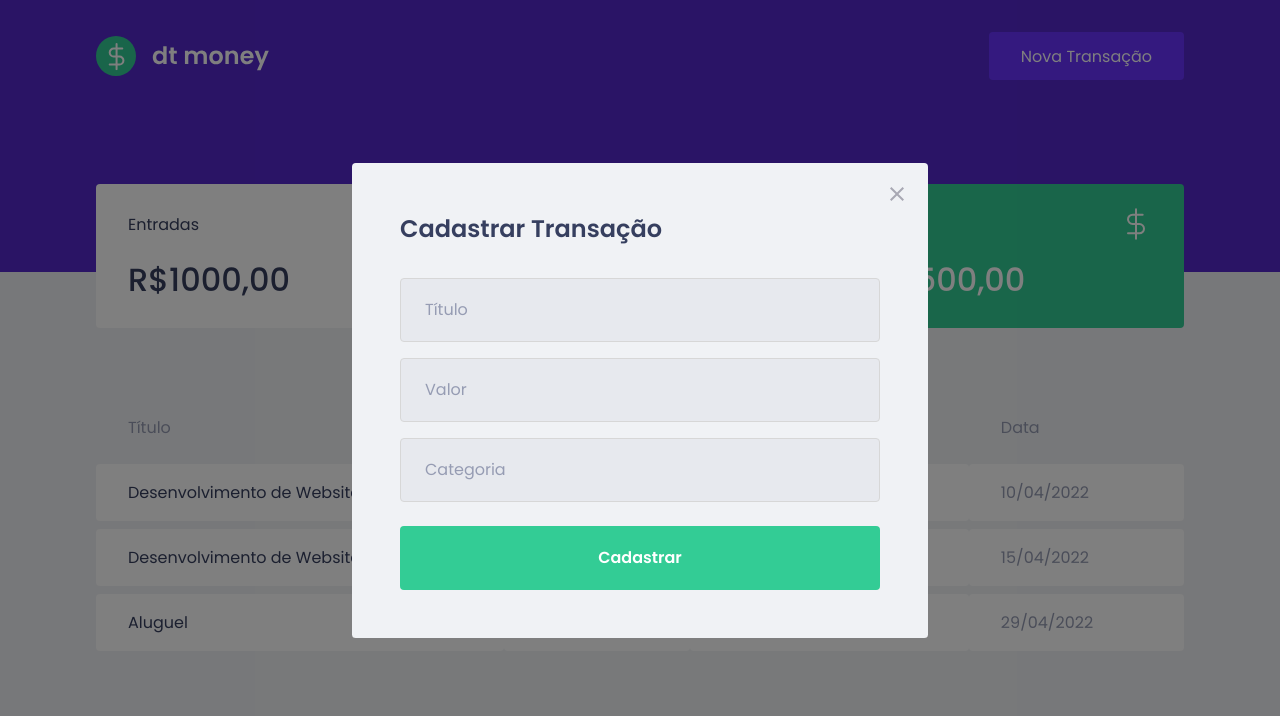
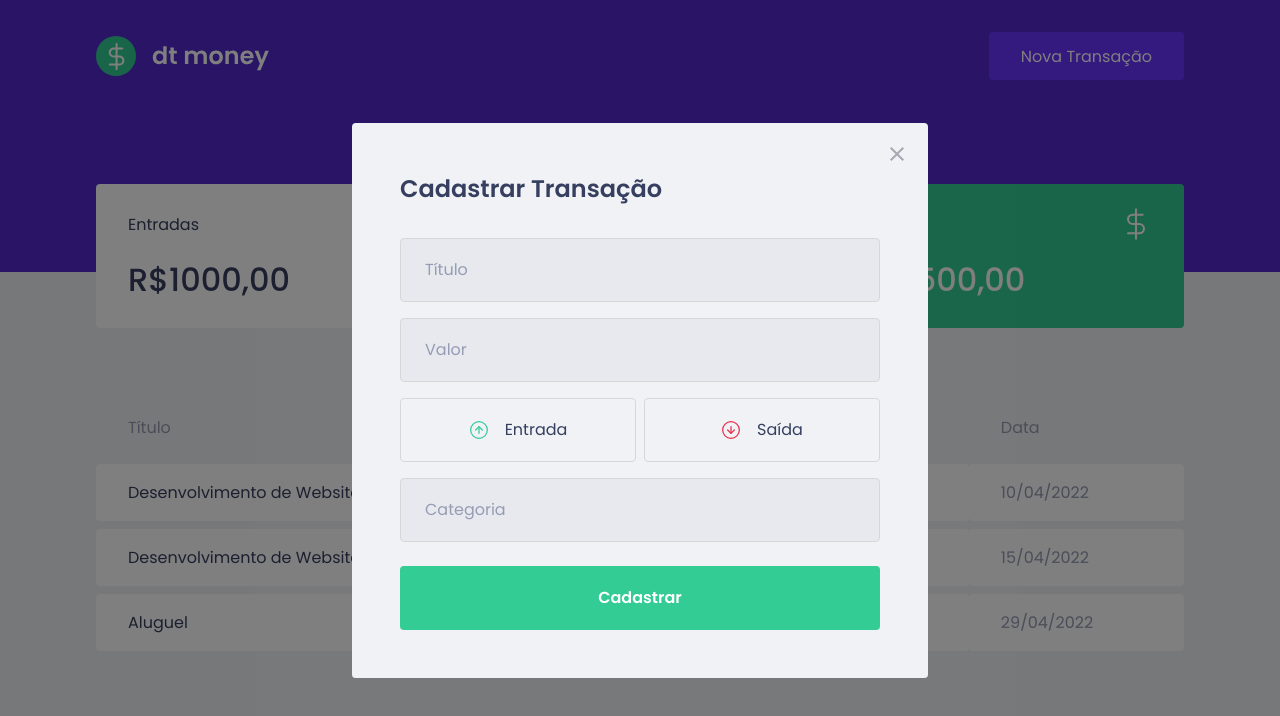
Before and after one commit to FLviin/dtMoney-React, a React (Create React App) app: page / in a window 1280 px wide. Both pictures are taken after a click on the button "Nova Transação". Shown: the top 716 px of the page. Built offline with nearby package versions, Linux system fonts and the light colour scheme; no server answers; what miragejs would draw is missing.

Commit message:
att 22/04

```diff
--- a/package.json
+++ b/package.json
@@ -5,6 +5,7 @@
   "dependencies": {
     "axios": "^0.26.1",
     "miragejs": "^0.1.43",
+    "polished": "^4.2.2",
     "react": "^17.0.0",
     "react-dom": "^17.0.0",
     "react-modal": "^3.14.4",
--- a/src/components/NewTrasactionModal/index.tsx
+++ b/src/components/NewTrasactionModal/index.tsx
@@ -1,6 +1,9 @@
 import Modal from 'react-modal';
 import closeImg from '../../assets/close.svg';
-import { Container } from './sytles';
+import incomeImg from '../../assets/Entradas.svg'
+import outcomeImg from '../../assets/Saídas.svg'
+
+import { Container, TransactionTypeContainer } from './sytles';
 
 interface NewTransactionModalProps{
     isOpen: boolean;
@@ -23,14 +26,22 @@
 
             <input placeholder='Título' />
             <input type="number" placeholder='Valor' />
+
+            <TransactionTypeContainer>
+                <button type="button">
+                    <img src={incomeImg} alt="Entrada"/>
+                    <span>Entrada</span>
+                </button>
+                <button type="button">
+                    <img src={outcomeImg} alt="Saída"/>
+                    <span>Saída</span>
+                </button>
+            </TransactionTypeContainer>
+
             <input placeholder='Categoria' />
 
             <button type="submit">Cadastrar</button>
         </Container>
-
-
-
-
         </Modal>
     );
 }
--- a/src/components/NewTrasactionModal/sytles.ts
+++ b/src/components/NewTrasactionModal/sytles.ts
@@ -1,4 +1,5 @@
 import styled from "styled-components";
+import {darken} from 'polished';
 
 export const Container = styled.form`
     h2{
@@ -46,3 +47,38 @@
         }
     }
 `;
+
+export const TransactionTypeContainer = styled.div`
+    margin: 1rem 0;
+    display: grid;
+    grid-template-columns: repeat(2, 1fr);
+    gap: 0.5rem;
+
+    button{
+        height: 4rem;
+        border: 1px solid #d7d7d7;
+        border-radius: 0.25rem;
+
+        background: transparent;
+        display: flex;
+        align-items: center;
+        justify-content: center;
+
+        transition: border-color 0.2;
+        &:hover{
+            border-color: ${darken(0.1, '#d7d7d7')};
+        }
+
+        img{
+            width: 20px;
+            height: 20px;
+        }
+
+        span{
+            display: inline-block;
+            margin-left: 1rem;
+            font-size: 1rem;
+            color: var(--text-title);
+        }
+    }
+`;
```
Also changed, not shown: 1 other file (tests, documents, lock files or other folders).
